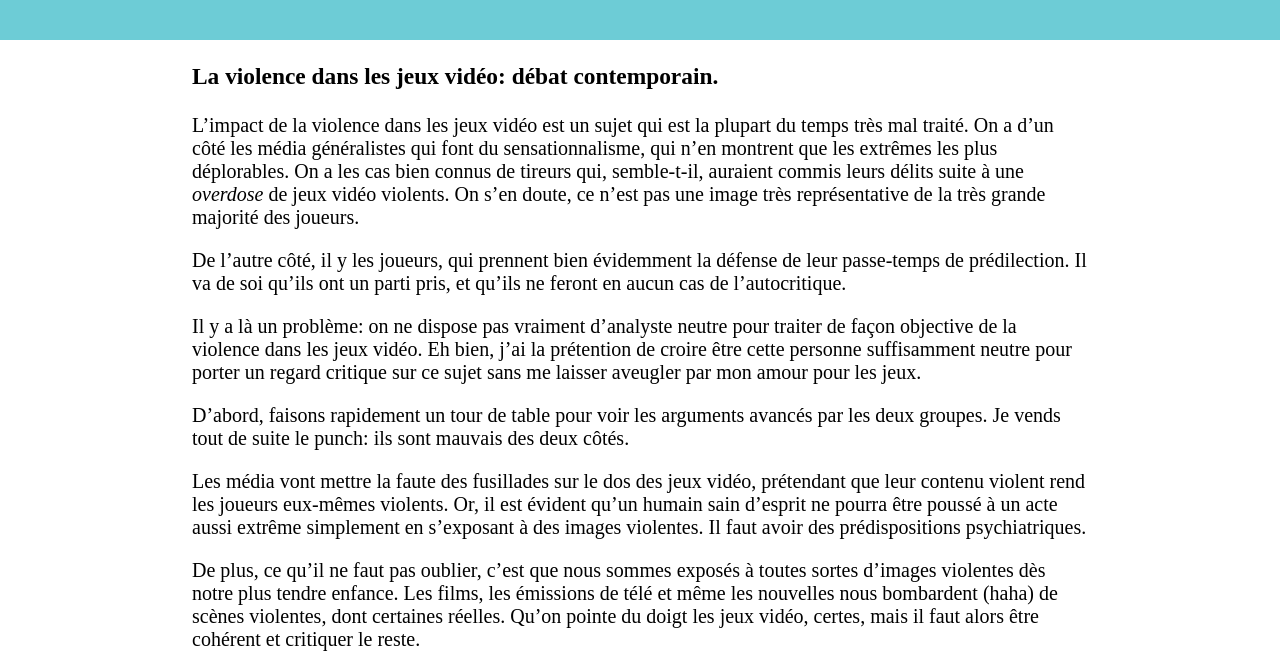
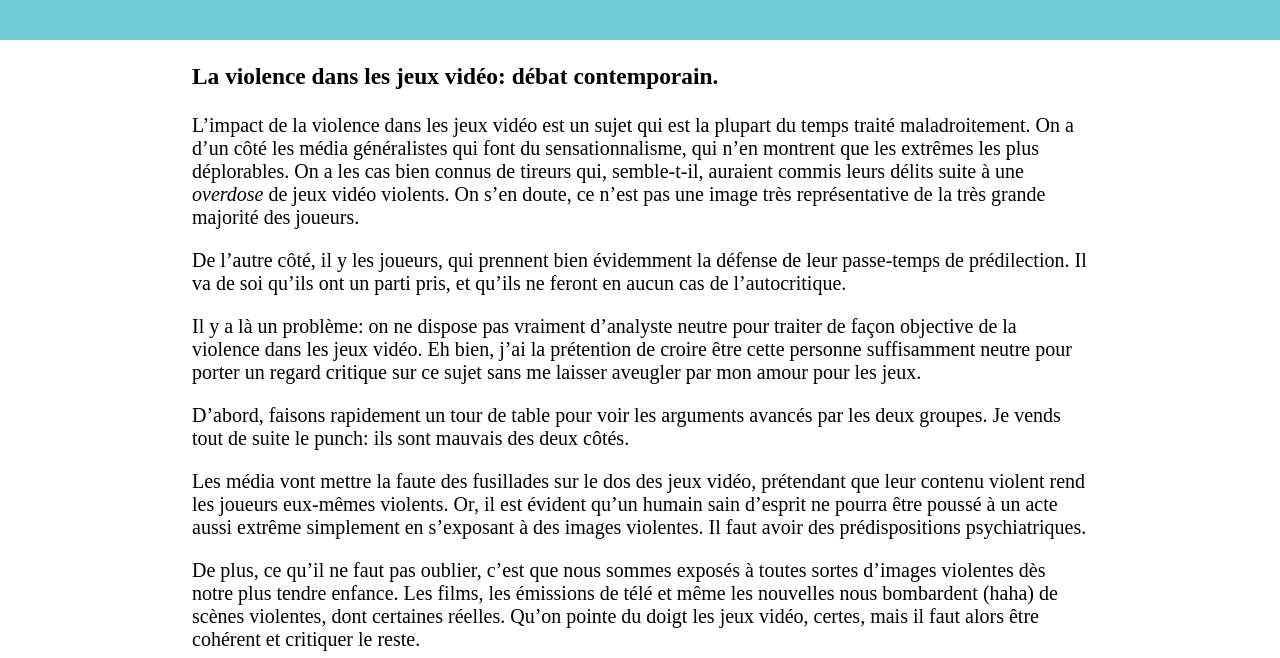
Before and after one commit to jpdjs/jpdjs.github.io, a plain HTML site: page Violence.html in a window 1280 px wide. Shown: the part 142-800 px from the top of the page. Drawn offline with Linux system fonts and the light colour scheme.

Commit message:
Update Violence.html

```diff
--- a/Violence.html
+++ b/Violence.html
@@ -31,7 +31,7 @@
 
 			<h3>La violence dans les jeux vidéo: débat contemporain.</h3>
 
-			<p>L’impact de la violence dans les jeux vidéo est un sujet qui est la plupart du temps très mal traité. On a d’un côté les média généralistes qui font du sensationnalisme, qui n’en montrent que les extrêmes les plus déplorables. On a les cas bien connus de tireurs qui, semble-t-il, auraient commis leurs délits suite à une <em>overdose</em> de jeux vidéo violents.  On s’en doute, ce n’est pas une image très représentative de la très grande majorité des joueurs. </p>
+			<p>L’impact de la violence dans les jeux vidéo est un sujet qui est la plupart du temps traité maladroitement. On a d’un côté les média généralistes qui font du sensationnalisme, qui n’en montrent que les extrêmes les plus déplorables. On a les cas bien connus de tireurs qui, semble-t-il, auraient commis leurs délits suite à une <em>overdose</em> de jeux vidéo violents.  On s’en doute, ce n’est pas une image très représentative de la très grande majorité des joueurs. </p>
 			<p>De l’autre côté, il y les joueurs, qui prennent bien évidemment la défense de leur passe-temps de prédilection. Il va de soi qu’ils ont un parti pris, et qu’ils ne feront en aucun cas de l’autocritique. </p>
 			<p>Il y a là un problème: on ne dispose pas vraiment d’analyste neutre pour traiter de façon objective de la violence dans les jeux vidéo. Eh bien, j’ai la prétention de croire être cette personne suffisamment neutre pour porter un regard critique sur ce sujet sans me laisser aveugler par mon amour pour les jeux. </p>
 			<p>D’abord, faisons rapidement un tour de table pour voir les arguments avancés par les deux groupes. Je vends tout de suite le punch: ils sont mauvais des deux côtés. </p>
```
